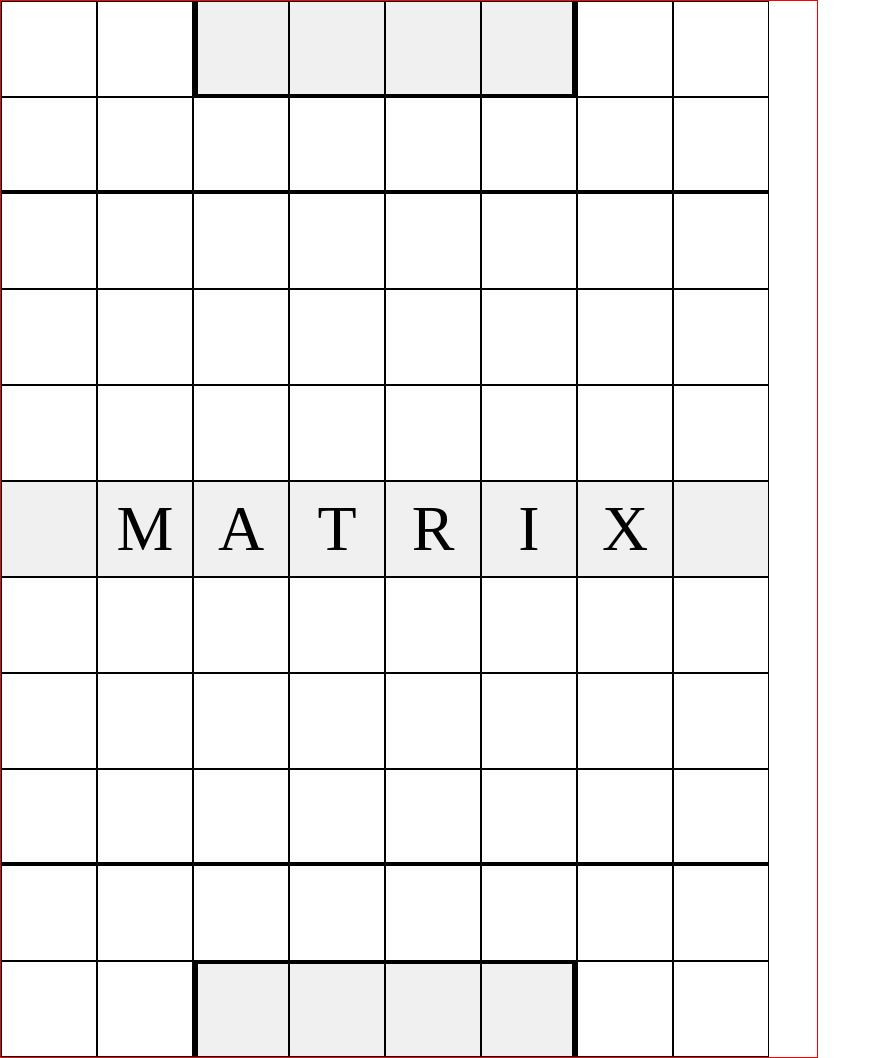
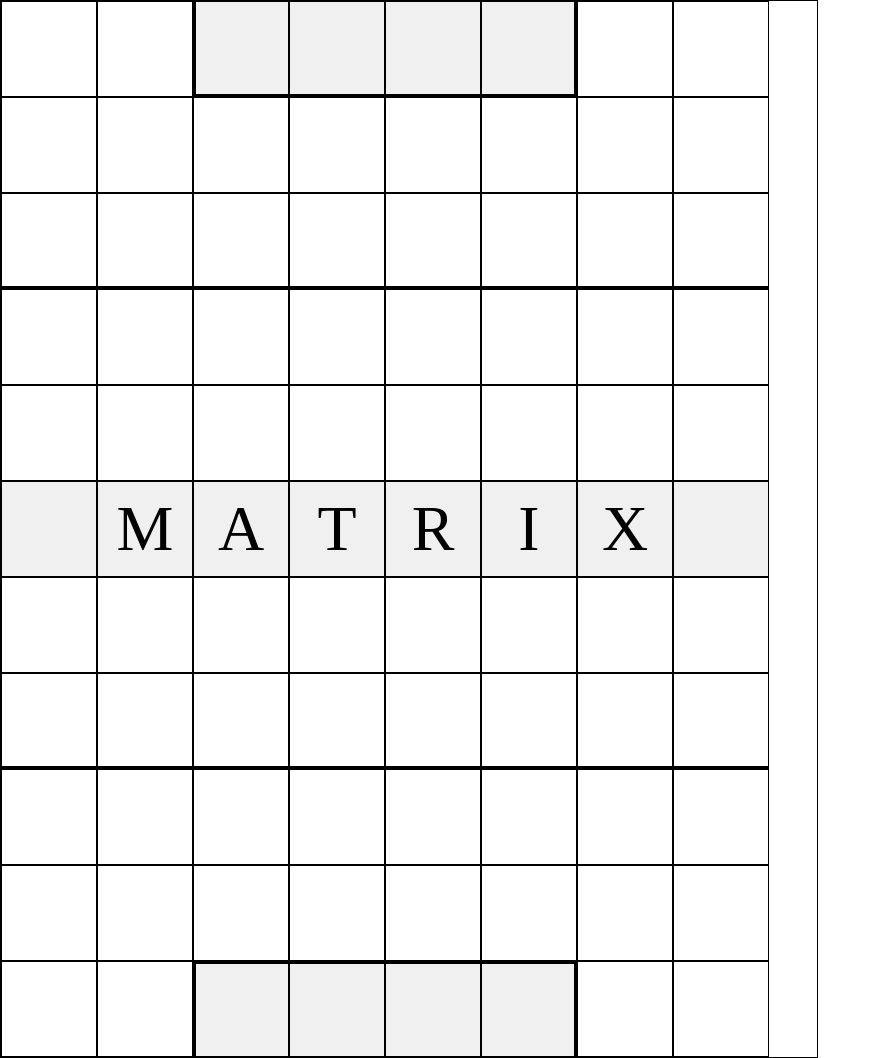
Before and after one commit to ca0v/daniel, a plain HTML site: page matrix/docs/index.html in a window 1280 px wide. Shown: the whole page, without its empty margins (0-880 px from the left). Drawn offline with Linux system fonts and the light colour scheme.

Commit message:
Modified Board Layout

```diff
--- a/matrix/docs/index.html
+++ b/matrix/docs/index.html
@@ -37,8 +37,8 @@
         background-color: #f0f0f0;
       }
 
-      .grid > .box[data-row="1"],
-      .grid > .box[data-row="8"] {
+      .grid > .box[data-row="2"],
+      .grid > .box[data-row="7"] {
         border-bottom: 3px solid black;
       }
 
@@ -59,26 +59,26 @@
       }
 
       .grid > .box[data-row="0"][data-col="2"] {
-        border-left: 5px solid black;
+        border-left: 3px solid black;
       }
 
       .grid > .box[data-row="0"][data-col="5"] {
-        border-right: 5px solid black;
+        border-right: 3px solid black;
       }
 
       .grid > .box[data-row="10"][data-col="2"] {
-        border-left: 5px solid black;
+        border-left: 3px solid black;
       }
 
       .grid > .box[data-row="10"][data-col="5"] {
-        border-right: 5px solid black;
+        border-right: 3px solid black;
       }
 
       .board {
         position: relative;
         width: 8.5in;
         height: 11in;
-        border: 1px solid red;
+        border: 1px solid rgb(0, 0, 0);
       }
 
       .trademark {
```
